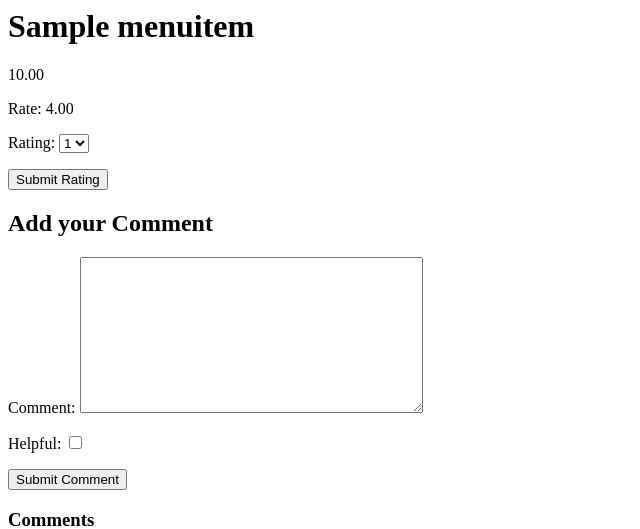
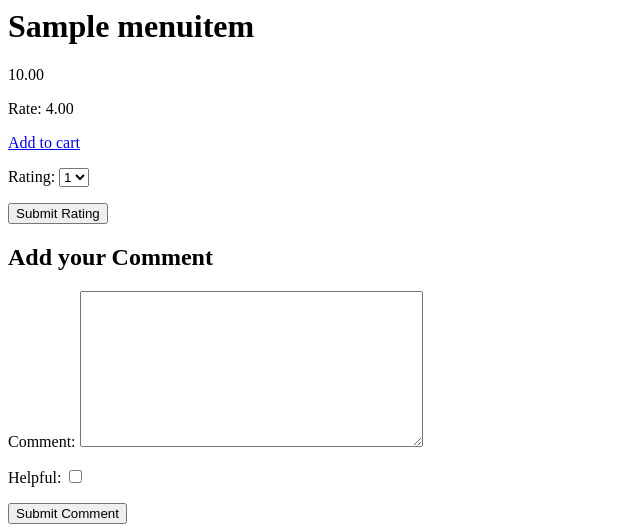
Before and after one commit to ShayNotRook/First-Wonder, a Django app: page /menu/1 in a window 1280 px wide. Shown: the top 529 px of the page, without its empty margins (0-640 px from the left). Run offline with Django 4.2, Linux system fonts and the light colour scheme; a user stored in the database is signed in; tables that the repository leaves empty hold one stand-in row (values such as "Sample post").

Commit message:
Few minor fields added for cart feature, but it throws me IntegrityError.

```diff
--- a/restaurant/models.py
+++ b/restaurant/models.py
@@ -56,14 +56,14 @@ class UserComments(models.Model):
 
 
 class Cart(models.Model):
-    item = models.ForeignKey(MenuItem, on_delete=models.CASCADE, default=1, related_name='cart_items')
+    object = models.ForeignKey(MenuItem, on_delete=models.CASCADE, default=1, related_name='cart_items')
     user = models.ForeignKey(User, on_delete=models.CASCADE, default=1)
     description = models.TextField(max_length=1500)
     quantity = models.SmallIntegerField(null=True)
     unit_price = models.DecimalField(max_digits=6, decimal_places=2, default=0)
     total_price = models.DecimalField(max_digits=6, decimal_places=2, default=0)
     class Meta:
-        unique_together = ('item', 'user')
+        unique_together = ('object', 'user')
 
 class CartItem(models.Model):
     cart = models.ForeignKey(Cart, on_delete=models.CASCADE)
--- a/restaurant/templates/menu_item.html
+++ b/restaurant/templates/menu_item.html
@@ -10,6 +10,7 @@
     <p>Rate: {{ item.average_rating }}</p>
 
         {% if user.is_authenticated %}
+            <a href="{% url 'add_to_cart' cartitem_id=item.id %}" type="button">Add to cart</a>
             <form method="post" action="{% url 'submit_rating' id=item.id %}">
                 {% csrf_token %}
                 {{ rating_form.as_p }}
--- a/restaurant/urls.py
+++ b/restaurant/urls.py
@@ -12,4 +12,6 @@ urlpatterns = [
     path('logout/', auth_views.LogoutView.as_view(template_name='registration/logout.html'), name='logout'),
     path('signup/', views.signup, name='signup'),
     path('menu/<int:id>/submit_rating', views.submit_rating, name='submit_rating'),
+    path('add_to_cart/<int:cartitem_id>/', views.add_to_cart, name='add_to_cart'),
+    path('view_cart/', views.view_cart, name='view_cart')
 ]
--- a/restaurant/views.py
+++ b/restaurant/views.py
@@ -1,7 +1,7 @@
-from django.shortcuts import render, redirect
+from django.shortcuts import render, redirect, get_object_or_404
 from django.contrib import messages
 from django.http.response import HttpResponse
-from .models import UserComments, MenuItem, Rating, Cart
+from .models import UserComments, MenuItem, Rating, Cart, CartItem
 from django.contrib.auth.models import User
 from django.contrib.auth.forms import UserCreationForm
 from django.contrib.auth import login, authenticate
@@ -119,5 +119,28 @@ def about(request):
     return render(request, 'about.html', {})
 
 
-def cart(request):
-    carts = Cart.objects.all()
+
+def add_to_cart(request, cartitem_id):
+    if request.user.is_authenticated:
+        menu_item = get_object_or_404(MenuItem, pk=cartitem_id)
+        cart = Cart.objects.get_or_create(user=request.user)
+        cart_item, cart_item_created = CartItem.objects.get_or_create(cart=cart, item=menu_item)
+
+        if not cart_item_created:
+            cart_item.quantity +=1
+            cart_item.save()
+
+
+    return redirect('menu')
+
+
+def view_cart(request):
+    if request.user.is_authenticated:
+        cart, created = Cart.objects.get_or_create(user=request.user)
+        cart_items = cart.cartitem_set.all()
+        total_price = sum(item.item.price * item.quantity for item in cart_items)
+
+        return render(request, 'view_cart.html', {'cart_items':cart_items, 'total_price': total_price})
+
+    # Redirect to login page if user is not authenticated
+    return redirect('login')
```
Also changed, not shown: restaurant/templates/view_cart.html (added, +23 -0 lines), restaurant/migrations/0018_rename_item_cart_menu_item_and_more.py (added), restaurant/migrations/0019_rename_menu_item_cart_object_and_more.py (added).
